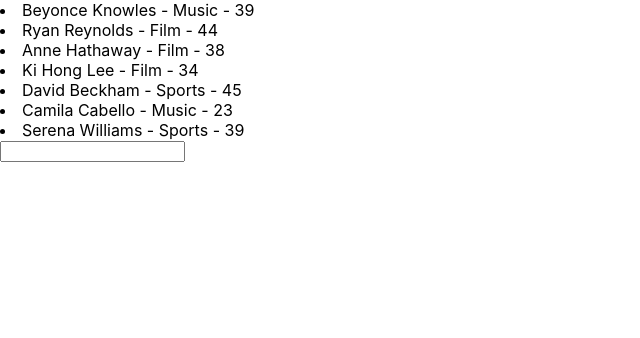
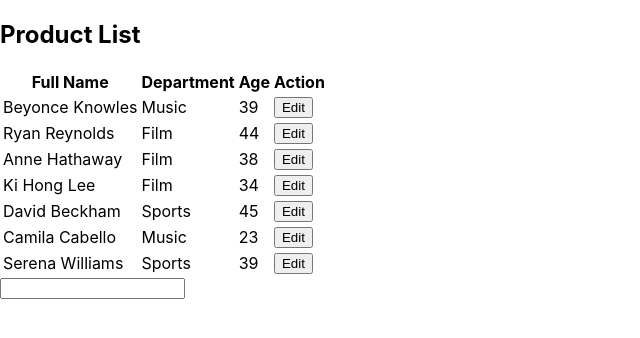
Before and after one commit to RahulJung/prescreening-assignment, a React (Create React App) app: page / in a window 1280 px wide. Shown: the top 338 px of the page, without its empty margins (0-640 px from the left). Built offline with nearby package versions, Linux system fonts and the light colour scheme.

Commit message:
- Add tables to the UI

```diff
--- a/package.json
+++ b/package.json
@@ -7,6 +7,7 @@
     "@testing-library/react": "^11.2.3",
     "@testing-library/user-event": "^12.6.2",
     "react": "^17.0.1",
+    "react-bootstrap": "^1.4.3",
     "react-dom": "^17.0.1",
     "react-scripts": "4.0.1",
     "web-vitals": "^0.2.4"
--- a/src/components/EmployeeList.js
+++ b/src/components/EmployeeList.js
@@ -1,4 +1,6 @@
 import React from "react";
+import { Table, Button } from "react-bootstrap";
+
 class EmployeeList extends React.Component {
   constructor(props) {
     super(props);
@@ -21,13 +23,37 @@
     return (
       <div>
         <div>
-          {filteredItem.map((item, idx) => {
-            return (
-              <li key={idx}>
-                {item.name} {"-"} {item.department} {"-"} {item.age}
-              </li>
-            );
-          })}
+          <h2>Product List</h2>
+          <Table>
+            <thead>
+              <tr>
+                <th>Full Name</th>
+                <th>Department</th>
+                <th>Age</th>
+                <th>Action</th>
+              </tr>
+            </thead>
+            <tbody>
+              {filteredItem.map((item, idx) => (
+                <tr key={idx}>
+                  <td>{item.name}</td>
+                  <td>{item.department}</td>
+                  <td>{item.age}</td>
+                  <td>
+                    <Button
+                      //   variant="info"
+                      //   onClick={() => this.props.editProduct(item.name)}
+                      Hello
+                    >
+                      Edit
+                    </Button>
+                  </td>
+                </tr>
+              ))}
+            </tbody>
+          </Table>
+        </div>
+
         <div>
           <input
             type="text"
@@ -36,7 +62,6 @@
           ></input>
         </div>
       </div>
-      </div>
     );
   }
 }
```
Also changed, not shown: 2 other files (tests, documents, lock files or other folders). Lines whose indentation alone changed are shown as unchanged.
